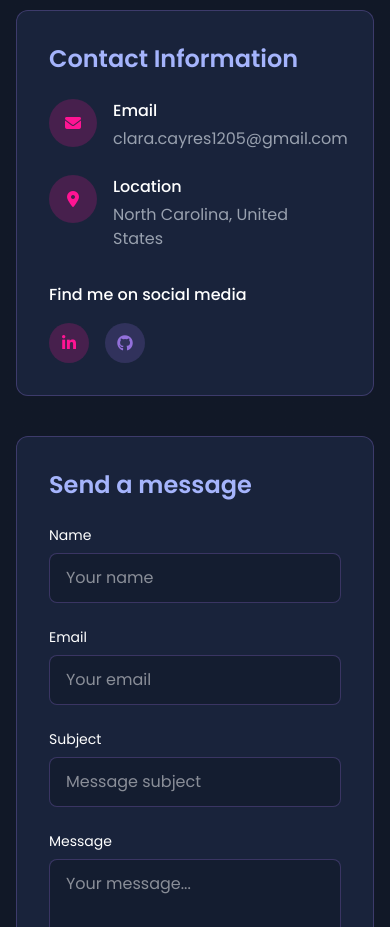
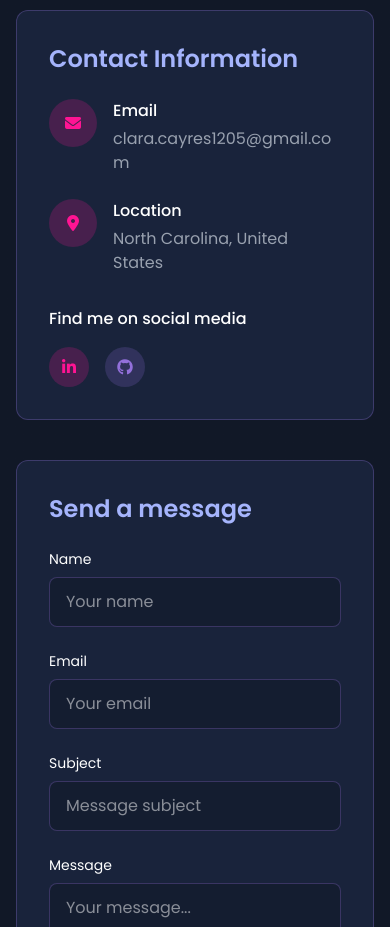
Before and after one commit to claracayres/claracayres-portfolio, a React (Vite) app: page / in a window 390 px wide. Shown: the part 4100-5027 px from the top of the page. Built offline with nearby package versions, Linux system fonts and the light colour scheme; no server answers.

Commit message:
style: enhance layout of Skills component for better responsiveness and visual appeal

```diff
--- a/src/pages/Contact.jsx
+++ b/src/pages/Contact.jsx
@@ -67,7 +67,7 @@ const Contact = () => {
                     <h4 className="mb-1 font-medium">{t("contact.email")}</h4>
                     <a
                       href="mailto:clara.cayres1205@gmail.com"
-                      className="text-gray-400"
+                      className="text-gray-400 w-full break-all hover:text-pink transition-colors"
                     >
                       clara.cayres1205@gmail.com
                     </a>
--- a/src/pages/Skills.jsx
+++ b/src/pages/Skills.jsx
@@ -89,7 +89,7 @@ const Skills = () => {
               <div className="border-pink inline-block h-8 w-8 animate-spin rounded-full border-4 border-t-transparent"></div>
             </div>
           ) : (
-            <div className="mx-auto grid max-w-4xl grid-cols-2 justify-items-center gap-6 sm:grid-cols-3 md:grid-cols-4 lg:grid-cols-6">
+            <div className="flex flex-wrap justify-center gap-10">
               {toolsSkills.concat(designSkills).map((tech, index) => {
                 const totalItems = toolsSkills.length + designSkills.length;
                 const itemsPerRow = 6;
```
